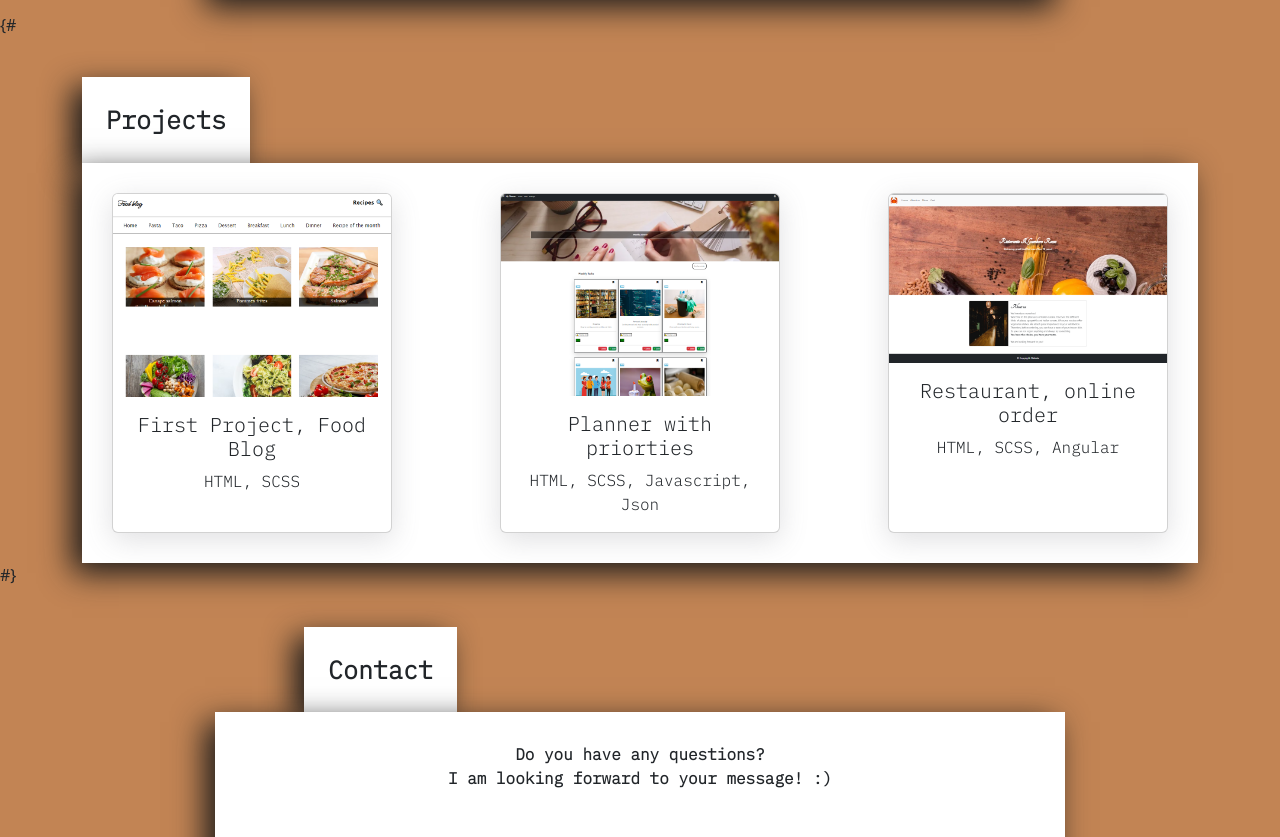
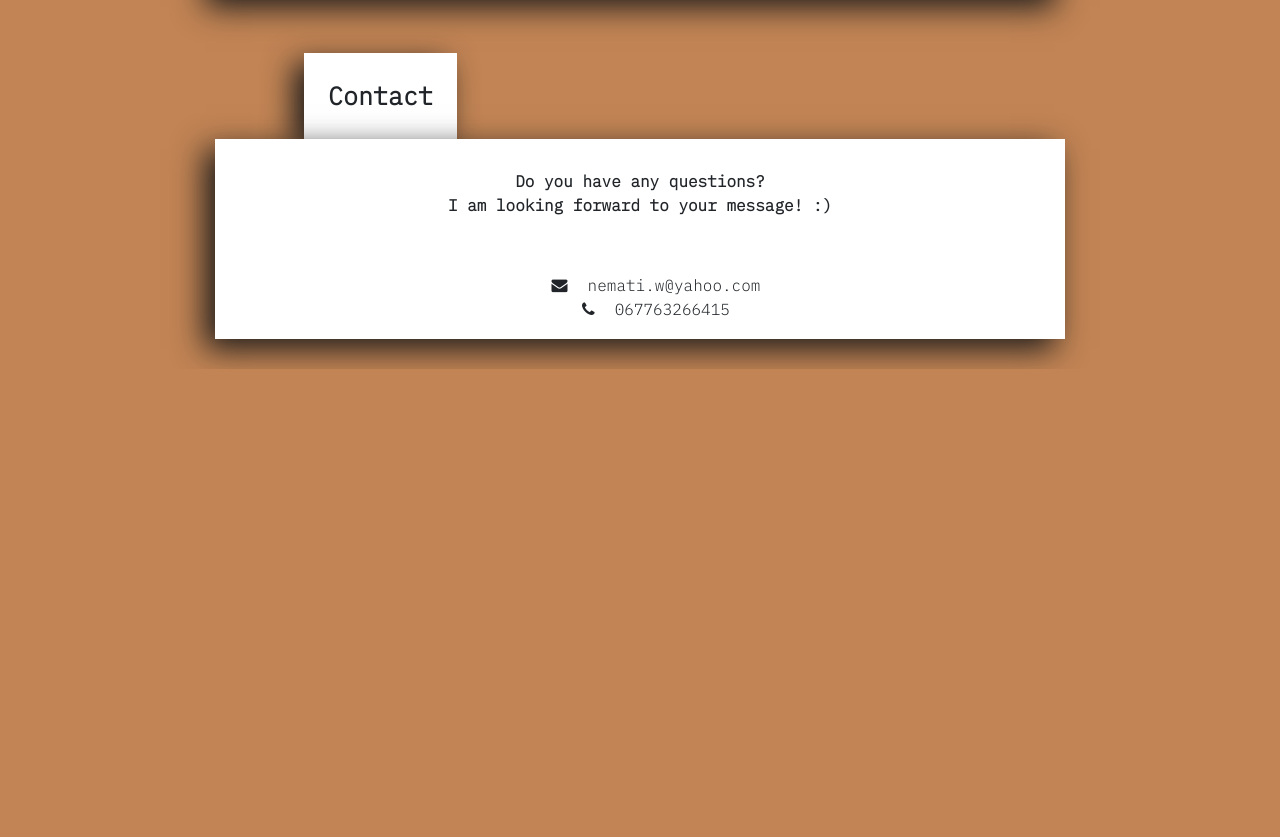
Before and after one commit to iamwahida/wahida-portfolio, a plain HTML site: page index.html in a window 1280 px wide. Shown: the part 2426-3263 px from the top of the page. After the commit the page ends 2795 px from the top, so only its background shows below. Drawn offline with nearby package versions, Linux system fonts and the light colour scheme; a script that the page names is missing.

Commit message:
updated portfolio

```diff
--- a/index.html
+++ b/index.html
@@ -164,34 +164,6 @@
     </ul>
 </div>
 
-<!-- PROJECTS -->
-{# <div data-aos="fade-up" class="container d-flex" id="about"><section id="projects" class="title3 p-4">Projects</section></div>
-<div data-aos="fade-up" class="container d-flex justify-content-center"  >
-    <div class="project-card gap-5">
-        <div data-aos="fade-up" data-aos-delay="500" data-aos-offset="100" class="card" style="width: 100%;">
-            <a href="wahida-CR1/FE17-CR1-WahidaNemati/index.html"><img src="/images/cr1.png" class="card-img-top" alt="..."></a>
-        <div class="card-body">
-            <h5>First Project, Food Blog</h5>
-          <p class="card-text">HTML, SCSS</p>
-        </div>
-      </div>
-      <div data-aos="fade-up" data-aos-delay="600" data-aos-offset="200" class="card" style="width: 100%;">
-        <a href="wahida-CR2/FE17-CR2-WahidaNemati/"><img src="/images/cr2.png" class="card-img-top" alt="..."></a>
-        <div class="card-body">
-            <h5>Planner with priorties</h5>
-          <p class="card-text">HTML, SCSS, Javascript, Json</p>
-        </div>
-      </div>
-      <div data-aos="fade-up" data-aos-delay="700" data-aos-offset="300" class="card" style="width: 100%;">
-        <a href="dist/best-delivery/index.html"><img src="/images/cr3.png" class="card-img-top" alt="..."></a>
-        <div class="card-body">
-            <h5>Restaurant, online order</h5>
-          <p class="card-text">HTML, SCSS, Angular</p>
-        </div>
-    </div>
-    </div>
-</div> #}
-
 <!-- CONTACT -->
 <div data-aos="fade-up" class="container d-flex" id="about"><section id="contact" class="title1 p-4">Contact</section></div>
 <div data-aos="fade-up" class="container d-flex justify-content-center" >
```
